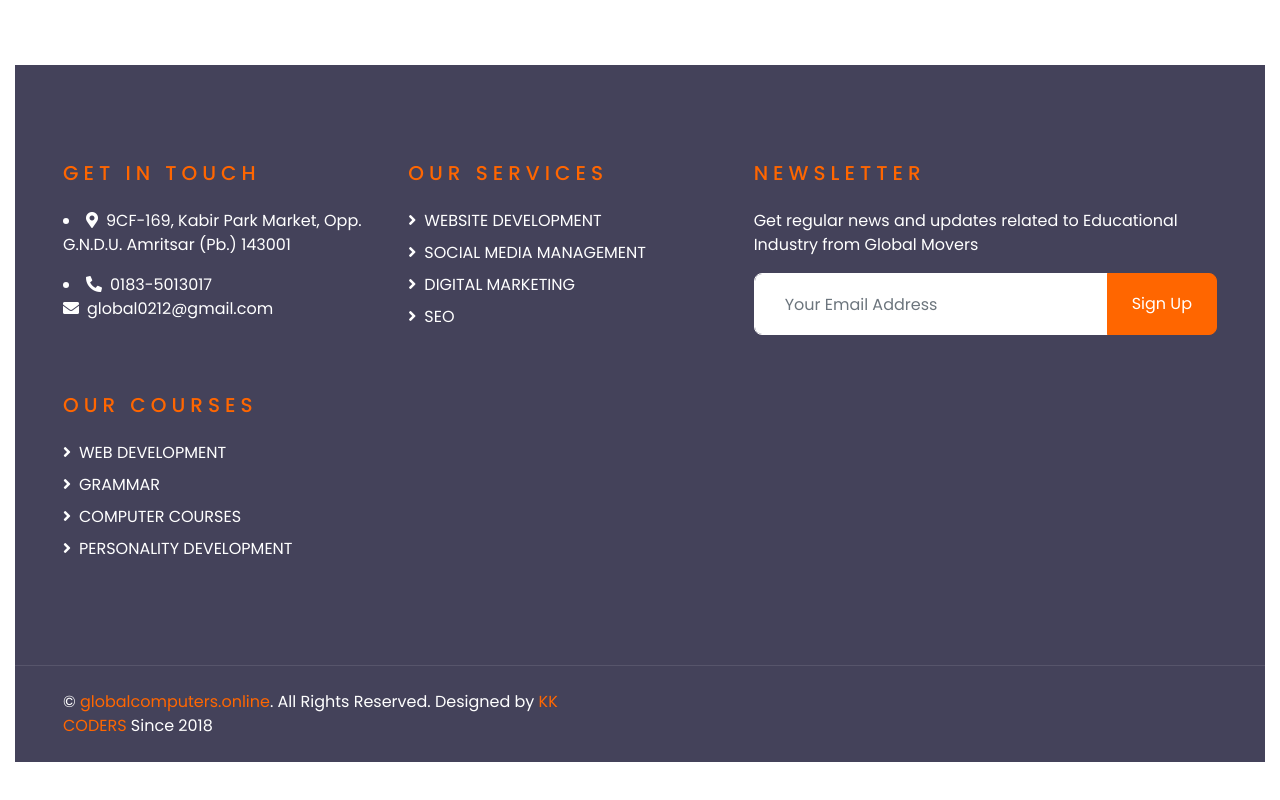
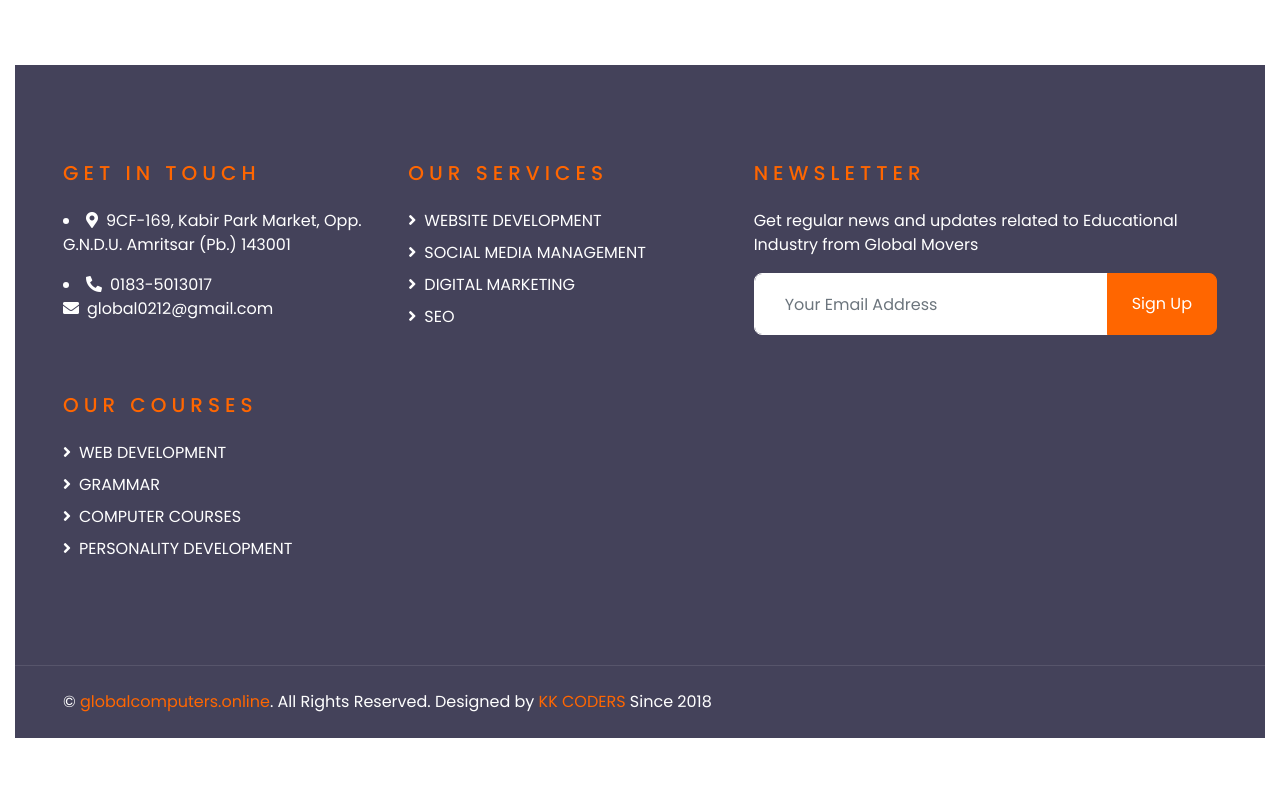
Before and after one commit to nanakmaulik/globalcomputers, a plain HTML site: page personalitydevelopment.html in a window 1280 px wide. Shown: the part 929-1729 px from the top of the page. Drawn offline with nearby package versions, Linux system fonts and the light colour scheme.

Commit message:
Update personalitydevelopment.html

```diff
--- a/personalitydevelopment.html
+++ b/personalitydevelopment.html
@@ -395,10 +395,11 @@ It includes basic things like communication, etiquette, body language, and many
     </div>
     <div class="container-fluid bg-dark text-white border-top py-4 px-sm-3 px-md-5" style="border-color: rgba(256, 256, 256, .1) !important;">
         <div class="row">
-            <div class="col-lg-6 text-center text-md-left mb-3 mb-md-0">
-                <p class="m-0 text-white">&copy; <a href="#">globalcomputers.online</a>. All Rights Reserved. Designed by <a href="https://kkcoders.com">KK CODERS</a> Since 2018
-                </p>
-            </div>
+          <div class="col-lg-8 text-center text-md-left mb-3 mb-md-0">
+    <p class="m-0 text-white">&copy; <a href="#">globalcomputers.online</a>. All Rights Reserved. Designed by <a href="https://kkcoders.com">KK CODERS</a> Since 2018
+    </p>
+</div>
+
             <!-- <div class="col-lg-6 text-center text-md-right">
                 <ul class="nav d-inline-flex">
                     <li class="nav-item">
```
